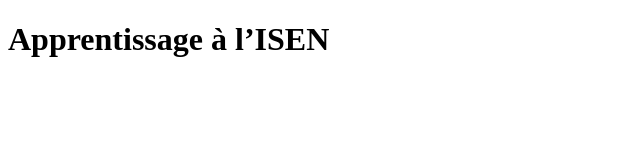
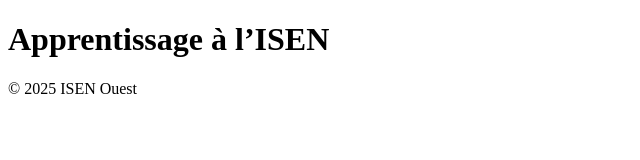
Before and after one commit to Dinann/TP_ISEN_Ouest_DEFIN-NUNES-LEGUET, a plain HTML site: page Apprentissage.html in a window 1280 px wide. Shown: the whole page, without its empty margins (0-640 px from the left). Drawn offline with Linux system fonts and the light colour scheme.

Commit message:
F16 Footer PA E1

```diff
--- a/Apprentissage.html
+++ b/Apprentissage.html
@@ -9,4 +9,7 @@
         <h1>Apprentissage à l’ISEN</h1>
     </header>
 </body>
+<footer>
+    <p>&copy; 2025 ISEN Ouest</p>
+</footer>
 </html>
```
